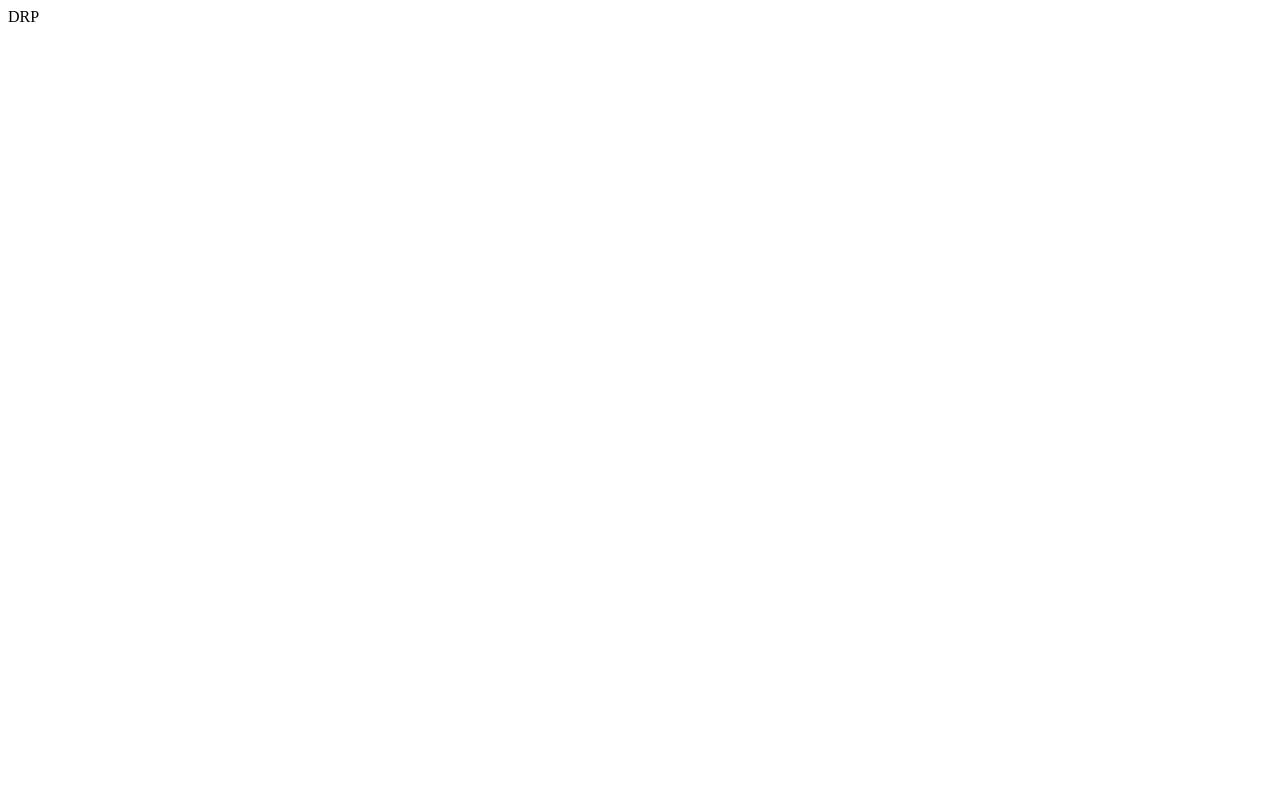
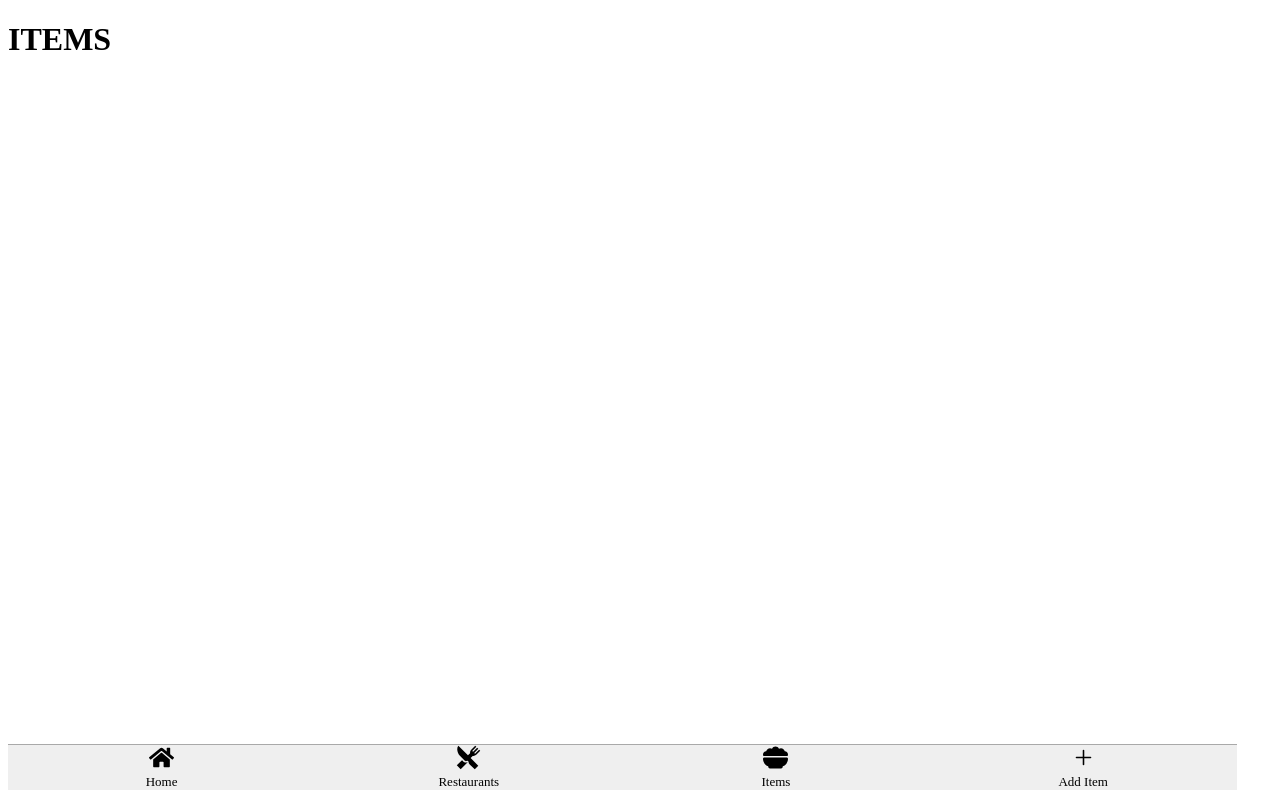
Before and after one commit to justinkeung1018/DRP_36, a React app: page /items in a window 1280 px wide. Built offline with nearby package versions, Linux system fonts and the light colour scheme.

Commit message:
[@mr1322] added a functional navigation bar

```diff
--- a/package.json
+++ b/package.json
@@ -6,10 +6,14 @@
   "dependencies": {
     "@testing-library/jest-dom": "^6.4.5",
     "@testing-library/user-event": "^14.5.2",
+    "css-loader": "^7.1.2",
     "firebase": "^10.12.2",
     "http-server": "^14.1.1",
     "react": "^18.3.1",
     "react-dom": "^18.3.1",
+    "react-icons": "^5.2.1",
+    "react-router-dom": "^6.23.1",
+    "style-loader": "^4.0.0",
     "webpack": "^5.91.0"
   },
   "scripts": {
--- /dev/null
+++ b/src/client/App.css
@@ -0,0 +1,37 @@
+.navigation-tab {
+  position: absolute;
+  bottom: 10px;
+  border-top: 1px solid darkgray;
+}
+
+nav {
+  display: flex;
+  justify-content: center;
+}
+
+nav div {
+  text-align: center;
+  vertical-align: middle;
+  width: 24vw;
+  background-color: #efefef;
+}
+
+nav div:hover {
+  background-color: darkgray;
+}
+
+nav ul {
+  list-style: none;
+  padding: 0;
+  margin: 0;
+}
+
+nav li {
+  display: inline-block;
+  font-size: calc(5px + 1vmin);
+}
+
+nav a {
+  color: #000;
+  text-decoration: none;
+}
--- a/src/client/App.tsx
+++ b/src/client/App.tsx
@@ -1,6 +1,12 @@
-import React, { useState } from "react";
+import React from 'react';
+import { Route, Routes, BrowserRouter } from "react-router-dom";
+import './App.css';
 import database from "./firebase";
 import {ref, get} from "firebase/database";
+import Home from './pages/Home';
+import Restaurants from './pages/Restaurants';
+import Items from './pages/Items';
+
 
 export const App = () => {
   // const data = ref(database, "hi");
@@ -14,8 +20,28 @@ export const App = () => {
   //   console.error(error);
   // });
   return (
-    <div className="container mx-auto py-10">
-      DRP
-    </div>
+    <BrowserRouter>
+        <Routes>
+      <Route
+        path="/"
+       element={
+          <Home />
+      }
+    />
+    <Route
+      path="restaurants"
+      element={
+          <Restaurants />
+      }
+    />
+    <Route
+      path="items"
+      element={
+          <Items />
+      }
+    />
+    </Routes>
+    </BrowserRouter>
+
   );
 };
--- /dev/null
+++ b/src/client/components/Nav.tsx
@@ -0,0 +1,54 @@
+import { Link } from "react-router-dom";
+import { FaHome } from "react-icons/fa";
+import { IoRestaurantSharp } from "react-icons/io5";
+import { FaBowlFood } from "react-icons/fa6";
+import { IoAddOutline } from "react-icons/io5";
+
+const Nav = () => {
+  return (
+    <div className="navigation-tab">
+      <nav>
+        <ul className="nav-list">
+          <li>
+            <Link to="/">
+              <div className="nav-item">
+                <FaHome size={25} />
+                <br />
+                Home
+              </div>
+            </Link>
+          </li>
+          <li>
+            <Link to="/restaurants">
+              <div className="nav-item">
+                <IoRestaurantSharp size={25} />
+                <br />
+                Restaurants
+              </div>
+            </Link>
+          </li>
+          <li>
+            <Link to="/items">
+              <div className="nav-item">
+                <FaBowlFood size={25} />
+                <br />
+                Items
+              </div>
+            </Link>
+          </li>
+          <li>
+            <Link to="/items">
+              <div className="nav-item">
+                <IoAddOutline size={25} />
+                <br />
+                Add Item
+              </div>
+            </Link>
+          </li>
+        </ul>
+      </nav>
+    </div>
+  );
+};
+
+export default Nav;
--- a/src/client/index.css
+++ b/src/client/index.css
@@ -1,8 +1,9 @@
 body {
   margin: 0;
-  font-family: -apple-system, BlinkMacSystemFont, 'Segoe UI', 'Roboto', 'Oxygen',
+  font-family: sans-serif;
+  /* font-family: -apple-system, BlinkMacSystemFont, 'Segoe UI', 'Roboto', 'Oxygen',
     'Ubuntu', 'Cantarell', 'Fira Sans', 'Droid Sans', 'Helvetica Neue',
-    sans-serif;
+    sans-serif; */
   -webkit-font-smoothing: antialiased;
   -moz-osx-font-smoothing: grayscale;
 }
--- a/src/client/index.tsx
+++ b/src/client/index.tsx
@@ -13,4 +13,4 @@ if ('serviceWorker' in navigator) {
 }
 
 const root = ReactDOM.createRoot(document.getElementById("root") as Element);
-root.render(<App />);
+root.render(<React.StrictMode><App /></React.StrictMode>);
--- /dev/null
+++ b/src/client/pages/Home.tsx
@@ -0,0 +1,12 @@
+import Nav from "../components/Nav";
+
+const Home = () => {
+  return (
+    <div>
+      <Nav />
+      <h1>HOME</h1>
+    </div>
+  );
+};
+
+export default Home;
--- /dev/null
+++ b/src/client/pages/Items.tsx
@@ -0,0 +1,12 @@
+import Nav from "../components/Nav";
+
+const Items = () => {
+  return (
+    <div>
+      <Nav />
+      <h1>ITEMS</h1>
+    </div>
+  );
+};
+
+export default Items;
--- /dev/null
+++ b/src/client/pages/Restaurants.tsx
@@ -0,0 +1,12 @@
+import Nav from "../components/Nav";
+
+const Restaurants = () => {
+  return (
+    <div>
+      <Nav />
+      <h1>RESTAURANTS</h1>
+    </div>
+  );
+};
+
+export default Restaurants;
```
Also changed, not shown: 1 other file (tests, documents, lock files or other folders).
